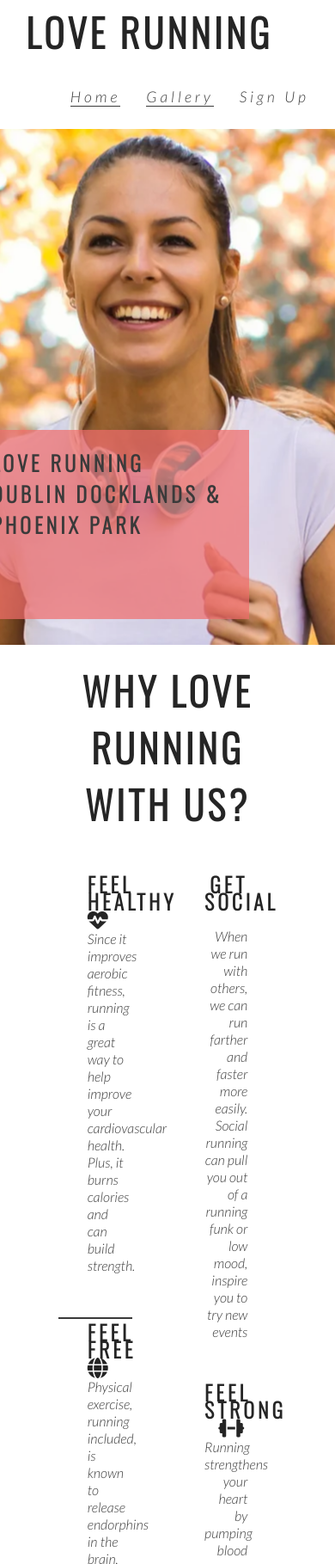
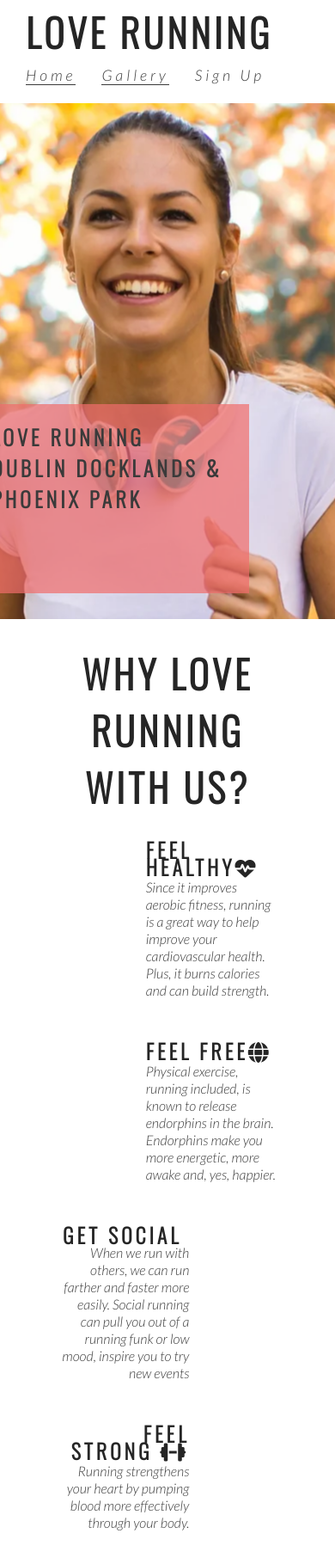
Before and after one commit to jburto93/Love-Running, a plain HTML site: page index.html in a window 390 px wide. Shown: the top 1819 px of the page at 86% size. Drawn offline with nearby package versions, Linux system fonts and the light colour scheme; some icons are missing.

Commit message:
add style to menu for max screen 950px

```diff
--- a/assets/css/style.css
+++ b/assets/css/style.css
@@ -254,4 +254,39 @@ footer {
     height: 1200px;
     margin: 0 auto;
 }
+
+#welcome {
+padding: 30px 0;
+margin: 0;
+
 }
+
+#left-about, #right-about {
+    width: 100%;
+    float: left;
+    padding: 0;
+}
+
+#center-about {
+    clear: both;
+    width: 100%;
+    float: left;
+    padding: 0;
+}
+
+hr {
+    display: none;
+}
+}
+
+/* from medium screen sizes 950px and smaller */
+
+@media screen and (max-width: 950px) {
+    #menu {
+        clear: left;
+        float: left;
+        margin-left: 30px;
+        margin-bottom: 20px;
+        line-height: 25px;
+    }
+}
```
